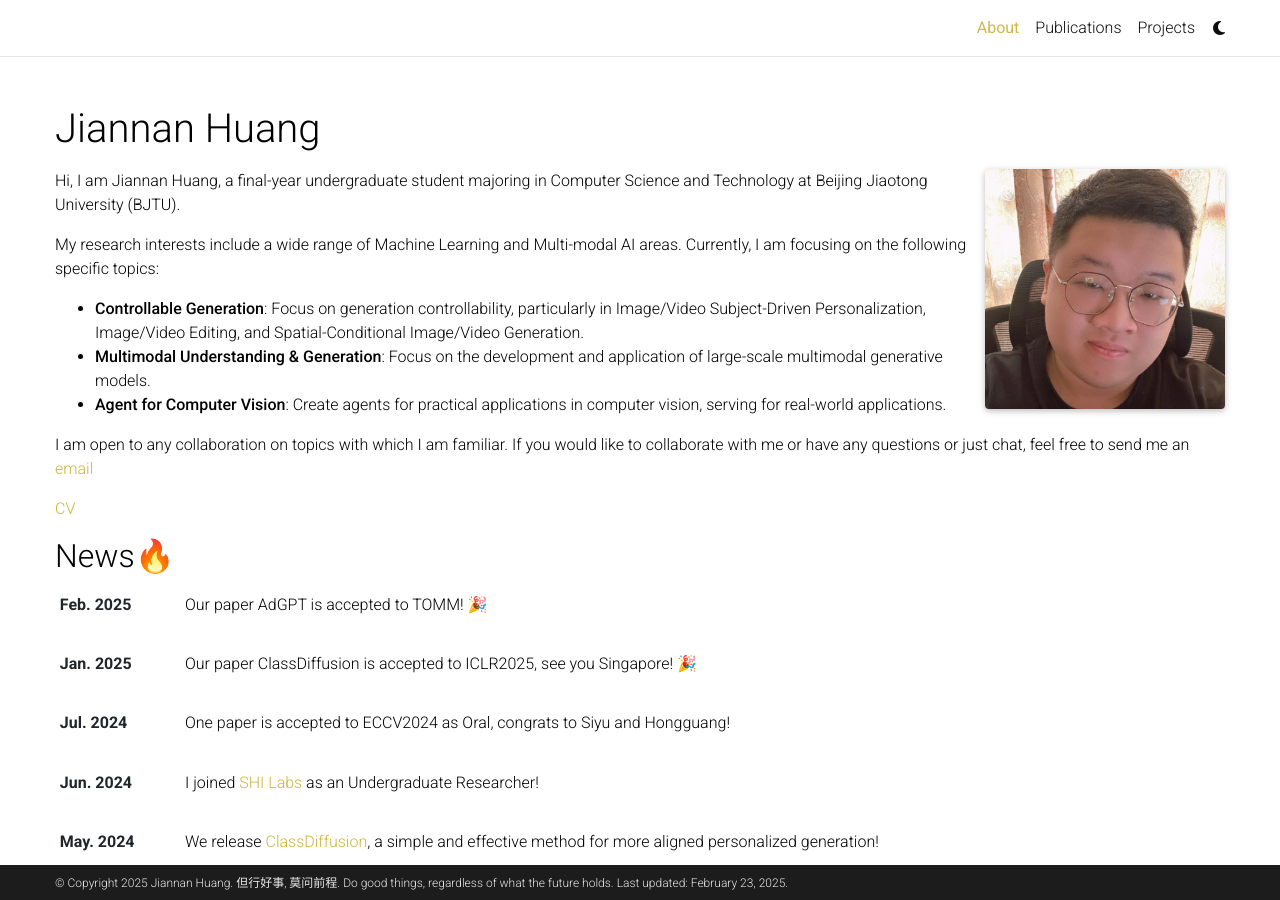
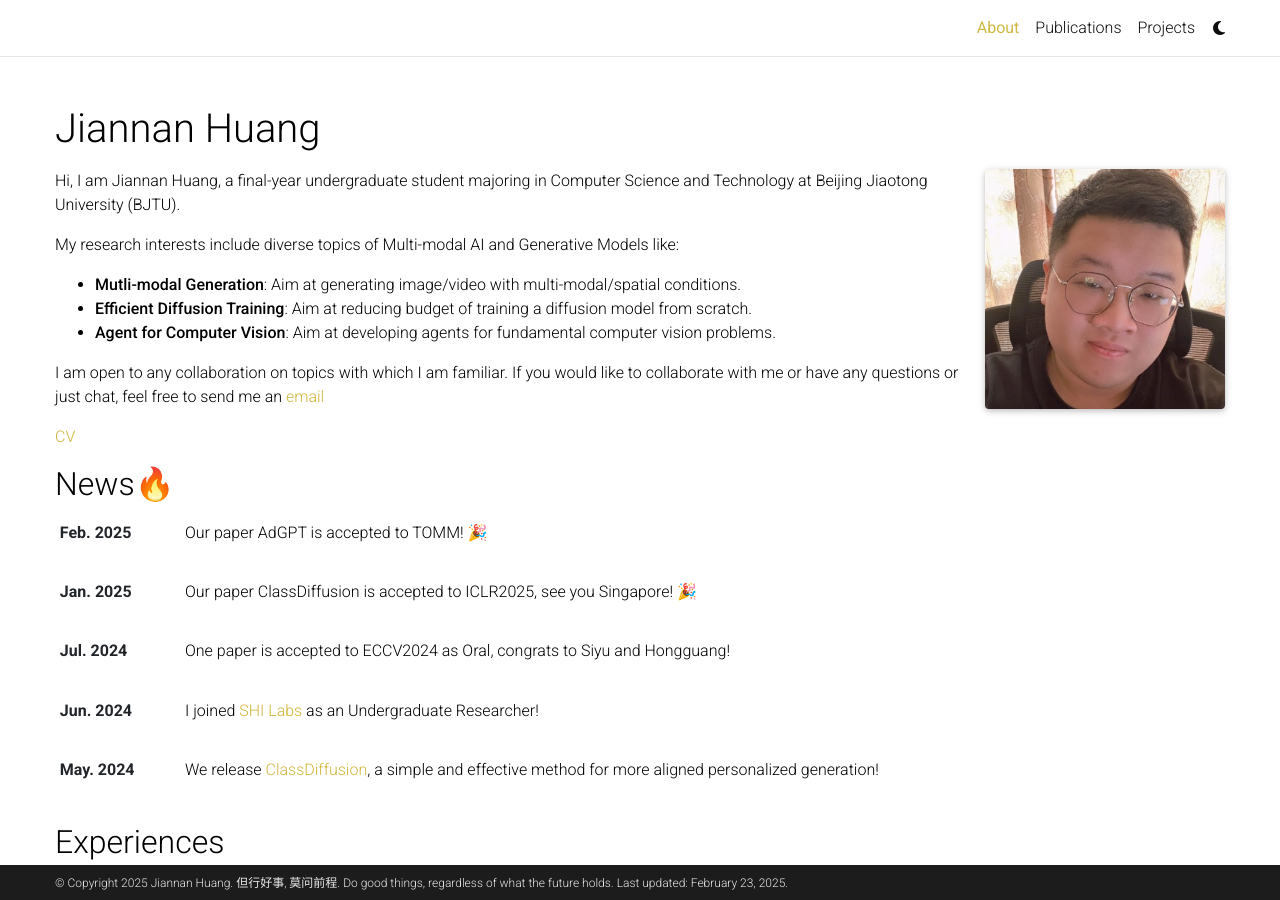
Before and after one commit to Rbrq03/Rbrq03.github.io, a Jekyll site: the page built from _pages/about.md, in a window 1280 px wide and 900 px high. Built offline with Jekyll 4.4.1, drawn with Linux system fonts in a browser that asks for light colours; full-size pictures stand in for the smaller copies a plugin makes; comment, search, counter and statistics services are not loaded; a style sheet for code colours, icons or effects is not loaded.

Commit message:
add interest

```diff
--- a/_pages/about.md
+++ b/_pages/about.md
@@ -26,11 +26,11 @@ Hi, I am Jiannan Huang, a final-year undergraduate student majoring in Computer
 - **Multimodal Understanding & Generation**: Development and Application of Large-scale Multi-modal models.
 - **Multimodal Agents**: Establishment of Multimodal Agents for real-world application. -->
 
-My research interests include a wide range of Machine Learning and Multi-modal AI areas. Currently, I am focusing on the following specific topics:
+My research interests include diverse topics of Multi-modal AI and Generative Models like:
 
-- **Controllable Generation**: Focus on generation controllability, particularly in Image/Video Subject-Driven Personalization, Image/Video Editing, and Spatial-Conditional Image/Video Generation.
-- **Multimodal Understanding & Generation**: Focus on the development and application of large-scale multimodal generative models.
-- **Agent for Computer Vision**: Create agents for practical applications in computer vision, serving for real-world applications.
+- **Mutli-modal Generation**: Aim at generating image/video with multi-modal/spatial conditions.
+- **Efficient Diffusion Training**: Aim at reducing budget of training a diffusion model from scratch.
+- **Agent for Computer Vision**: Aim at developing agents for fundamental computer vision problems.
 
 <!-- During my undergraduate research experience, I had the privilege of studying and working at the [Wei Lab](https://weiyc.github.io) at [Beijing Jiaotong University](https://www.bjtu.edu.cn) (Major Mentor: Prof. [Yunchao Wei](https://weiyc.github.io)), [Knowledge Engineering Group](http://keg.cs.tsinghua.edu.cn) at [Tsinghua University](http://tsinghua.edu.cn) (Major Mentor: Prof. [Jie Tang](http://keg.cs.tsinghua.edu.cn/jietang/)), and [SHI Labs](https://www.shi-labs.com/) at [Georgia Tech](https://ic.gatech.edu/) (Major Mentor: Prof. [Humphery Shi](https://www.humphreyshi.com/)) -->
 
```
